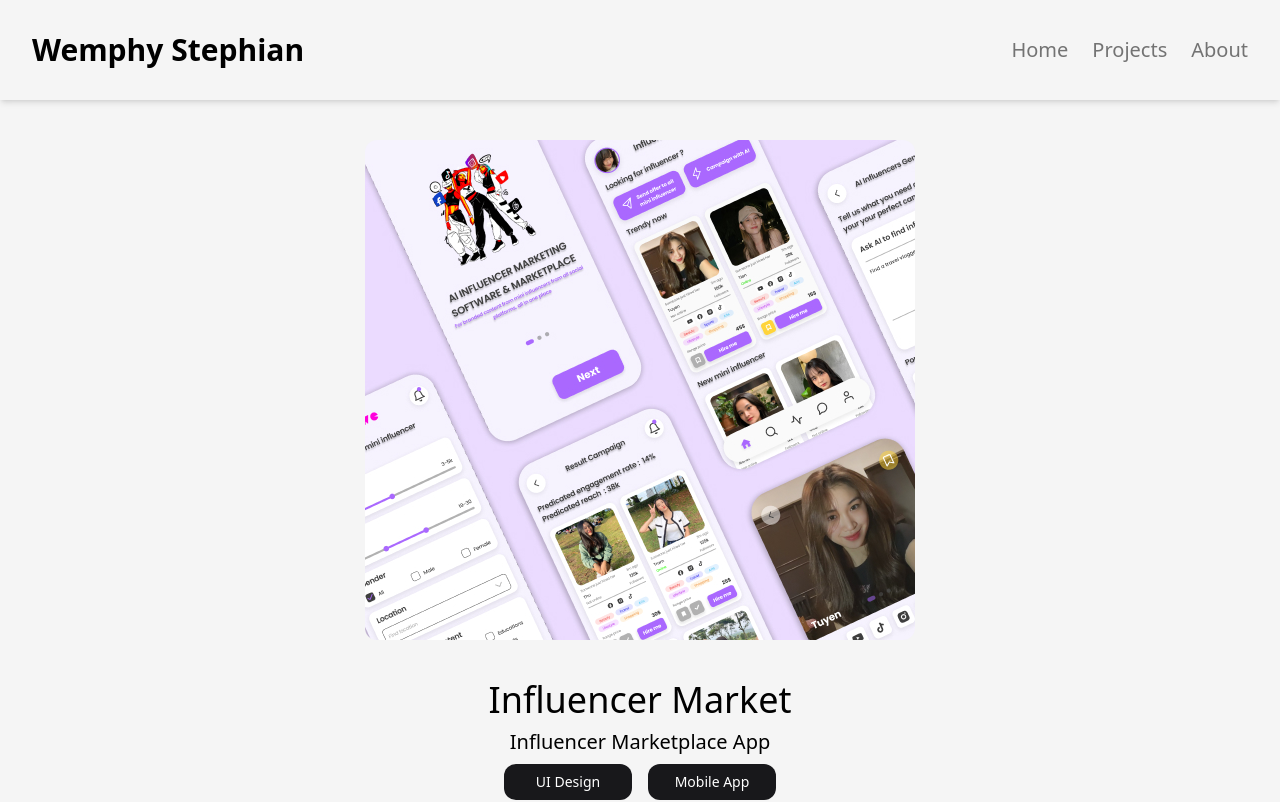
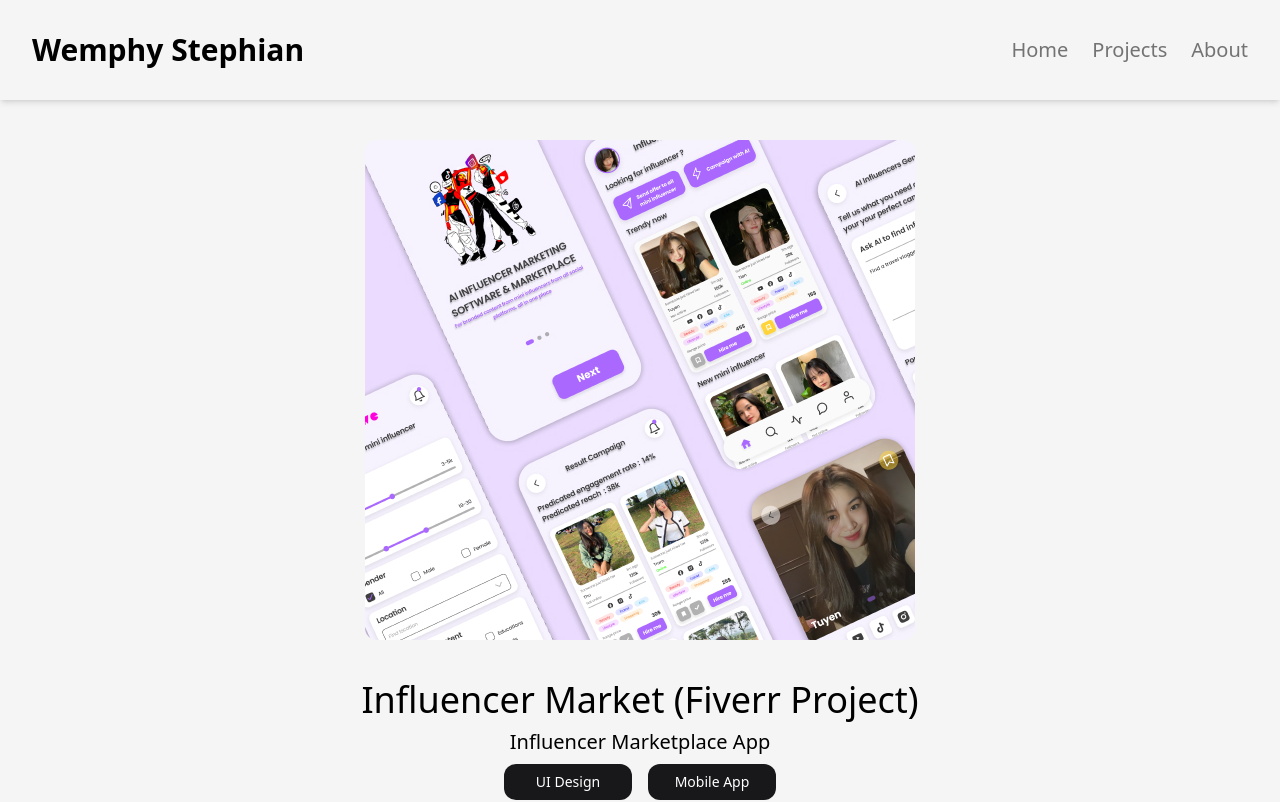
Before and after one commit to wemphy24/resume-blog, a Nuxt app: page /projects/influencer in a window 1280 px wide. Shown: the top 802 px of the page. Built offline with nearby package versions, Linux system fonts and the light colour scheme.

Commit message:
New Update

```diff
--- a/pages/projects/cryptowallet.vue
+++ b/pages/projects/cryptowallet.vue
@@ -13,7 +13,7 @@
       imgTwo="/img/cw2.jpg"
       imgThree="/img/cw3.jpg"
       imgFour="/img/cw4.jpg"
-      linkFigma="https://www.figma.com/proto/sD95hT6AM6m0CL7dxiAl5o/Real-Estate-App?page-id=1%3A2&node-id=96-6&viewport=520%2C-238%2C0.52&t=ZluTJDWvHfnlYbgg-1&scaling=min-zoom&starting-point-node-id=96%3A6"
+      linkFigma="https://www.figma.com/proto/l2kVCAfBCt0xBo58I2nKzW/Crypto-Wallet-App?page-id=0%3A1&node-id=91-1941&p=f&viewport=-416%2C542%2C0.29&t=D43qeS8cDTOCQqbI-1&scaling=scale-down&content-scaling=fixed&starting-point-node-id=105%3A2220"
     />
   </section>
 </template>
--- a/pages/projects/influencer.vue
+++ b/pages/projects/influencer.vue
@@ -2,7 +2,7 @@
   <section class="px-4 md:px-[200px] xl:px-[325px]">
     <DetailProject
       imgProject="/img/improject.jpg"
-      titleProject="Influencer Market"
+      titleProject="Influencer Market (Fiverr Project)"
       subTitleProject="Influencer Marketplace App"
       titleStackOne="UI Design"
       titleStackTwo="Mobile App"
--- a/pages/projects/kencan.vue
+++ b/pages/projects/kencan.vue
@@ -2,7 +2,7 @@
   <section class="px-4 md:px-[200px] xl:px-[325px]">
     <DetailProject
       imgProject="/img/daproject.jpg"
-      titleProject="Kencan App"
+      titleProject="Kencan App (Client Project)"
       subTitleProject="Dating Platform App"
       titleStackOne="UI Design"
       titleStackTwo="Mobile App"
--- a/pages/projects/propertiku.vue
+++ b/pages/projects/propertiku.vue
@@ -2,7 +2,7 @@
   <section class="px-4 md:px-[200px] xl:px-[325px]">
     <DetailProject
       imgProject="/img/pproject.jpg"
-      titleProject="Propertiku (Client Project)"
+      titleProject="Propertiku (Fiverr Project)"
       subTitleProject="Property Estate App"
       titleStackOne="UI Design"
       titleStackTwo="Mobile App"
```
